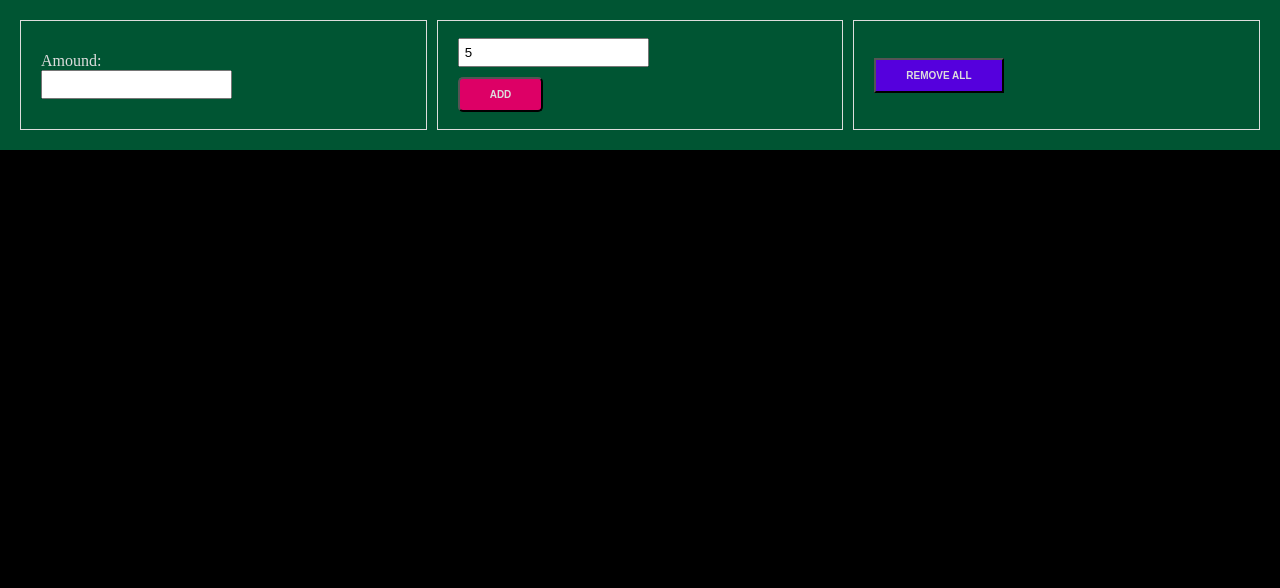
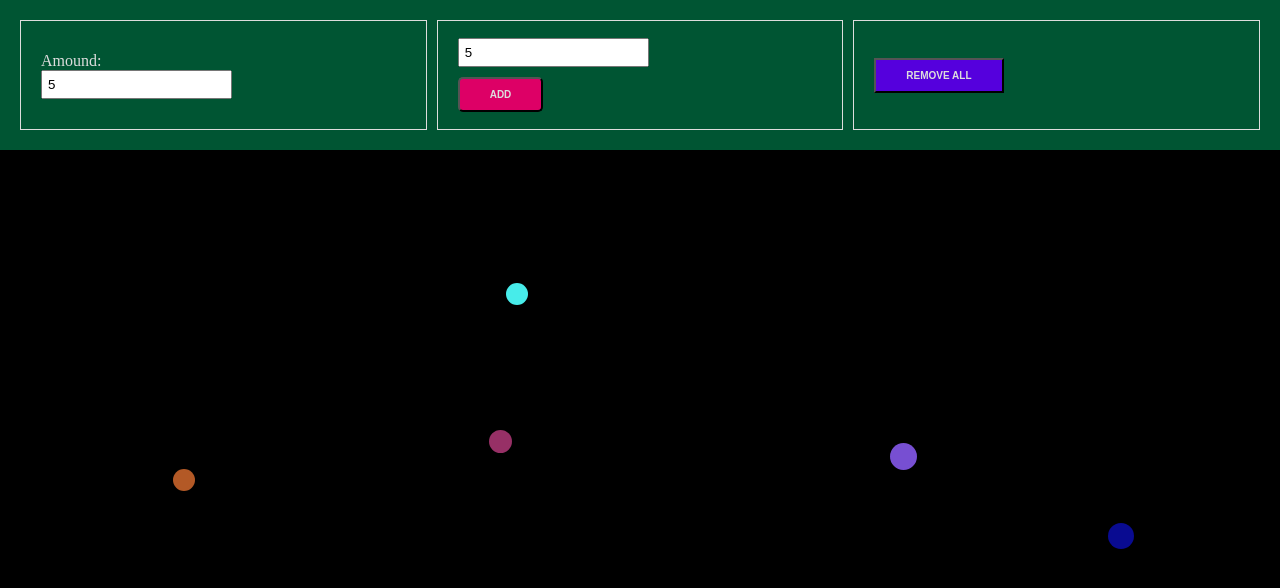
Before and after one commit to gabriel8programmer/course-javascript, a plain HTML site: page exercise_class_ball/index.html in a window 1280 px wide. Both pictures are taken after typing "5" into the empty fields and a click on the button "ADD". Drawn offline with Linux system fonts and the light colour scheme.

Commit message:
adding script in exercise

```diff
--- a/exercise_class_ball/index.html
+++ b/exercise_class_ball/index.html
@@ -20,7 +20,7 @@
     </div>
 
     <div class="control add">
-      <input type="number" max="1000" />
+      <input type="number" id="txt-add" max="1000" />
       <button id="btn-add">Add</button>
     </div>
 
@@ -33,6 +33,9 @@
   <!--display with all balls-->
   <div class="display" id="display"></div>
 
+  <!--script javascript's file-->
+  <script src="./script.js"></script>
+
 </body>
 
 </html>
--- a/exercise_class_ball/script.js
+++ b/exercise_class_ball/script.js
@@ -0,0 +1,149 @@
+
+//get dom's elements
+const element_display = document.getElementById("display");
+//text amound
+const txt_amound = document.getElementById("txt-amound");
+//text for adding
+const txt_adding = document.getElementById("txt-add");
+//controls
+const btn_adding = document.getElementById("btn-add");
+const btn_remove = document.getElementById("btn-remove");
+
+//width and height
+let WIDTH = element_display.offsetWidth;
+let HEIGHT = element_display.offsetHeight;
+let list_ball_elements = [];
+
+//class ball
+class Ball {
+
+  constructor(surface, list) {
+    this.size = Math.round(Math.random() * 10) + 20;
+    this.x = Math.round(Math.random() * (WIDTH - this.size));
+    this.y = Math.round(Math.random() * (HEIGHT - this.size));
+    this.dir_x = this.get_random_dir();
+    this.dir_y = this.get_random_dir();
+    this.vel_x = this.get_random_vel();
+    this.vel_y = this.get_random_vel();
+    this.r = this.get_random_color();
+    this.g = this.get_random_color();
+    this.b = this.get_random_color();
+    this.id = "";
+    this.element = this.get_new_element();
+    this.surface = surface;
+    this.list = list;
+
+    //call methods
+    this.render();
+    this.update();
+  }
+
+  get_random_dir = () => {
+    return Math.round(Math.random() * 10) >= 5 ? 1 : -1;
+  }
+
+  get_random_vel = () => {
+    return Math.round(Math.random() * 10) + 1;
+  }
+
+  get_random_color = () => {
+    return Math.round(Math.random() * 255);
+  }
+
+  format_for_pixel = (value) => {
+    return `${value}px`;
+  }
+
+  format_for_rgb = (r, g, b) => {
+    return `rgb(${r},${g},${b})`;
+  }
+
+  get_new_element = () => {
+    const element = document.createElement("div");
+    //define props element
+    element.setAttribute("class", "ball");
+    element.style.left = this.format_for_pixel(this.x);
+    element.style.top = this.format_for_pixel(this.y);
+    element.style.width = this.format_for_pixel(this.size);
+    element.style.height = this.format_for_pixel(this.size);
+    element.style.backgroundColor = this.format_for_rgb(this.r, this.g, this.b)
+    //return element
+    return element
+  }
+
+  remove = () => {
+    this.element.remove();
+    this.list.pop();
+  }
+
+  render = () => {
+    this.surface.appendChild(this.element);
+  }
+
+  control_move_vertical = () => {
+    if ((this.y + this.size) >= HEIGHT) {
+      this.dir_y = -1;
+    } else if (this.y < 0) {
+      this.dir_y = 1;
+    }
+  }
+
+  control_move_horizontal = () => {
+    if ((this.x + this.size) >= WIDTH) {
+      this.dir_x = -1;
+    } else if (this.x < 0) {
+      this.dir_x = 1;
+    }
+  }
+
+  move = () => {
+    this.x += (this.vel_x * this.dir_x);
+    this.y += (this.vel_y * this.dir_y);
+
+    //test if ball exited of the screen
+    if (this.x > WIDTH || this.y > HEIGHT) {
+      this.remove();
+    }
+  }
+
+  update = () => {
+    txt_amound.value = this.list.length;
+    this.control_move_horizontal();
+    this.control_move_vertical();
+    this.move();
+    this.element.style.left = this.format_for_pixel(this.x);
+    this.element.style.top = this.format_for_pixel(this.y);
+    requestAnimationFrame(this.update);
+  }
+
+}
+
+//creating method for the window resize's event
+window.addEventListener("resize", (e) => {
+  WIDTH = element_display.offsetWidth;
+  HEIGHT = element_display.offsetHeight;
+});
+
+//creating method for button add
+btn_adding.addEventListener("click", (e) => {
+  //creating logic for add balls
+  const value = txt_adding.value;
+
+  for (let c = 0; c < value; c++) {
+    //add ball
+    const ball = new Ball(element_display, list_ball_elements);
+    list_ball_elements.push(ball);
+  }
+
+});
+
+//creating method for button remove
+btn_remove.addEventListener("click", (e) => {
+  //creating logic for remove balls
+
+  list_ball_elements.map(ball => {
+    //remove ball
+    ball.remove();
+  });
+
+});
--- a/exercise_class_ball/style.css
+++ b/exercise_class_ball/style.css
@@ -6,6 +6,7 @@
 body {
   background-color: #000;
   color: #ddd;
+  overflow: hidden;
 }
 
 .controls {
@@ -55,6 +56,19 @@ button#btn-remove {
   margin: 0 10px;
 }
 
+.display {
+  width: 100%;
+  height: 100vh;
+  position: relative;
+}
+
+.ball {
+  position: absolute;
+  border-radius: 100%;
+}
+
+
+/*responsive css*/
 @media (max-width: 650px) {
 
   .controls {
```
